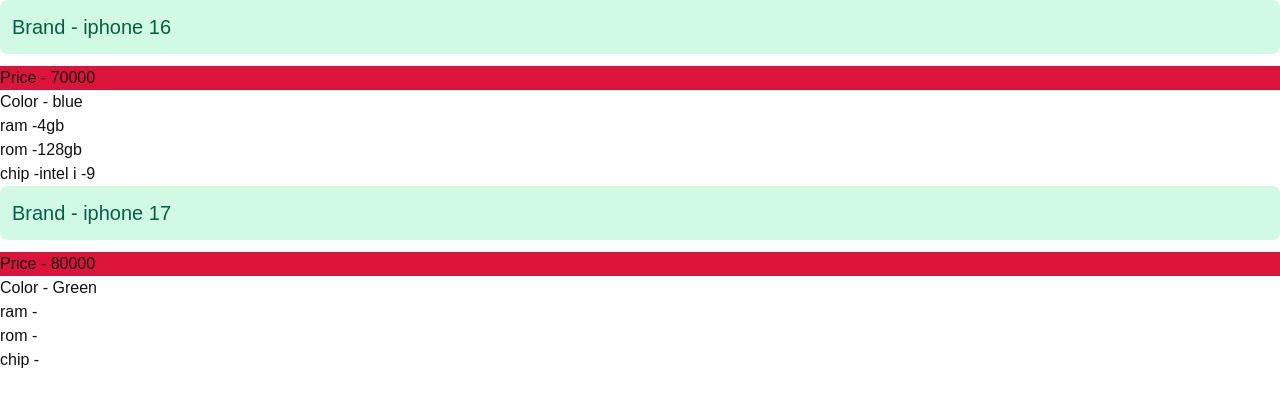
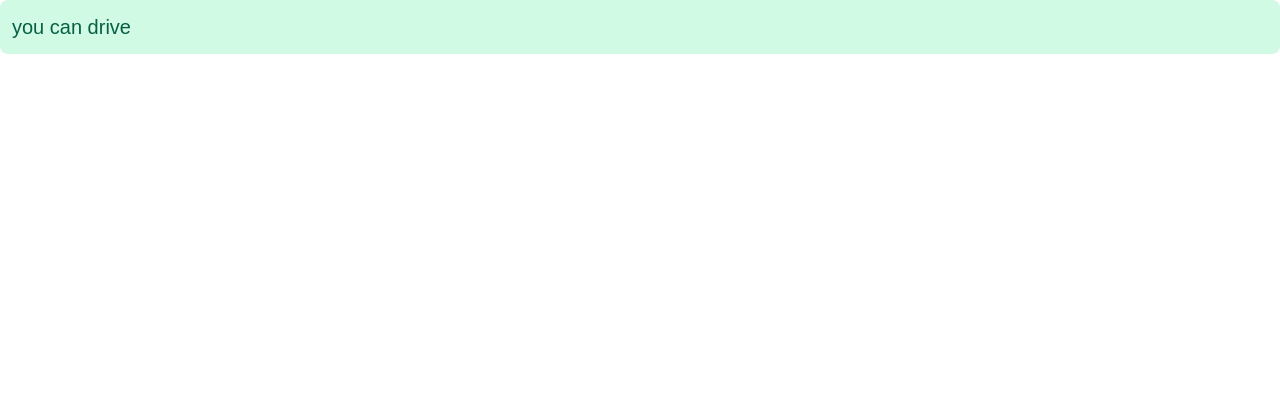
Before and after one commit to kashishdubey11092005-droid/React, a React (Vite) app in the folder my-app/: page / in a window 1280 px wide. Shown: the top 406 px of the page. Built offline with nearby package versions, Linux system fonts and the light colour scheme.

Commit message:
ternary operator

```diff
--- a/my-app/src/App.jsx
+++ b/my-app/src/App.jsx
@@ -72,7 +72,8 @@
 // export default App
 
 import React from "react";
-import Product from "./component/Product";
+//import Product from "./component/Product";
+import Items from "./component/Items";
 const App = () => {
    const obj = {
     ram : '4gb',
@@ -81,8 +82,9 @@
    }
    return(
     <div>
-    <Product name = "iphone 16" price = {70000} color = "blue" data = {obj} />
-    <Product name = "iphone 17" price ={80000} color  ="Green" />
+    {/* <Product name = "iphone 17" price ={80000} color  ="Green" />
+    <product name = "iphone 16" price ={70000} color = " blue" data = {obj} />     */}
+    <Items/>
        </div>
    )
   }
--- /dev/null
+++ b/my-app/src/component/Items.jsx
@@ -0,0 +1,21 @@
+import React from 'react'
+const Items = () => {
+    const age= 20 ;
+    return (
+        <div>
+      { age>=18 ? (
+        <>
+        <h1> you can drive </h1>
+        </>
+        ):(
+         <>
+         <h1>
+            you are not eligible for drive
+         </h1>
+         </>
+        )
+      }
+      </div>
+    )
+}
+ export default Items;
```
